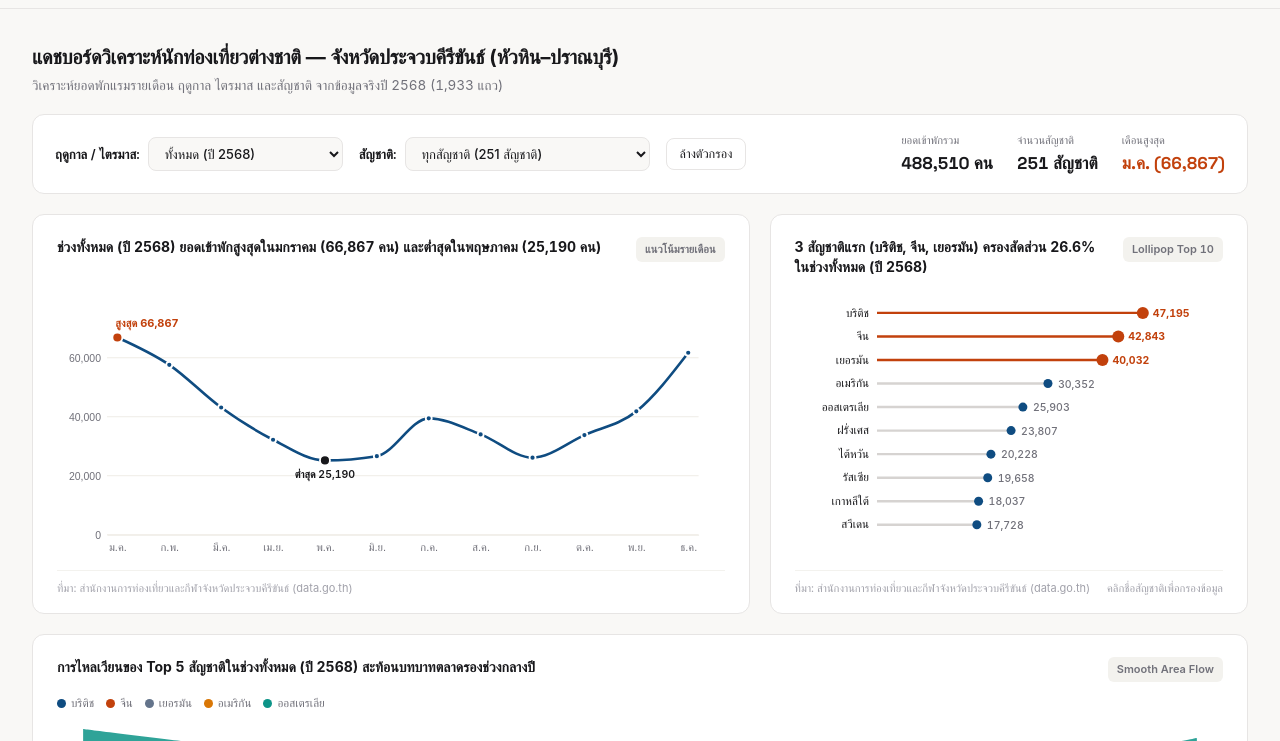
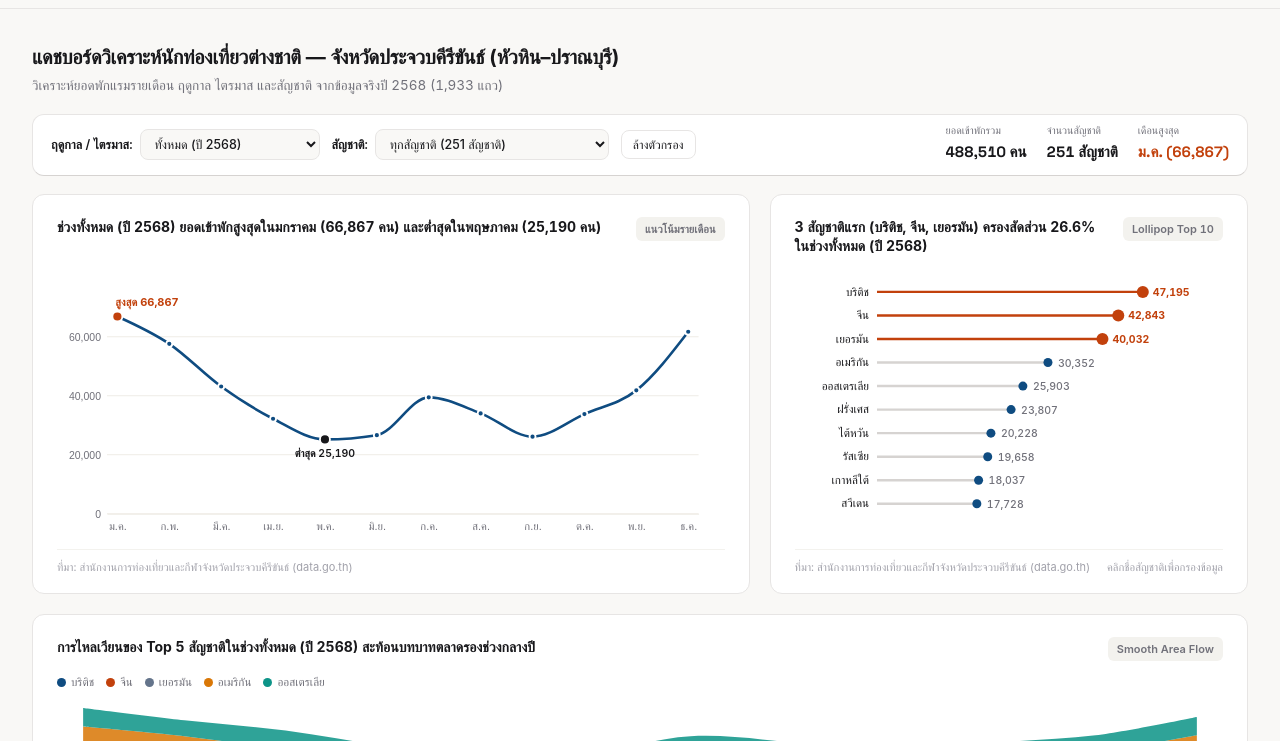
Before and after one commit to perawit222/data-story-portfolio, a plain HTML site: page index.html in a window 1280 px wide. Both pictures are taken after a click on the button "แดชบอร์ดผู้บริหาร". Shown: the part 59-800 px from the top of the page. Drawn offline with nearby package versions, Linux system fonts and the light colour scheme; a web font is replaced by a local one.

Commit message:
Fix Chapter 2/3 annotation placement (no line overlap) + Sticky compact filter bar

```diff
--- a/index.html
+++ b/index.html
@@ -476,33 +476,38 @@ window.TOURISM_DATA = [{"year":"2568","month":"มกราคม","monthIdx":0,
     }
 
     .filter-bar {
-      background: var(--surface);
+      position: sticky;
+      top: 68px;
+      z-index: 45;
+      background: rgba(255, 255, 255, 0.94);
+      backdrop-filter: blur(10px);
       border: 1px solid var(--border);
+      border-bottom: 1px solid var(--border-strong);
       border-radius: var(--radius);
-      padding: 16px 22px;
-      margin-bottom: 20px;
+      padding: 10px 18px;
+      margin-bottom: 18px;
       display: flex;
       align-items: center;
       justify-content: space-between;
       flex-wrap: wrap;
-      gap: 16px;
+      gap: 12px;
     }
 
     .filter-group {
       display: flex;
       align-items: center;
-      gap: 16px;
+      gap: 12px;
       flex-wrap: wrap;
     }
 
     .filter-item {
       display: flex;
       align-items: center;
-      gap: 8px;
+      gap: 7px;
     }
 
     .filter-item label {
-      font-size: 13px;
+      font-size: 12.5px;
       font-weight: 600;
       color: var(--ink);
       white-space: nowrap;
@@ -510,14 +515,14 @@ window.TOURISM_DATA = [{"year":"2568","month":"มกราคม","monthIdx":0,
 
     .filter-select {
       font-family: inherit;
-      font-size: 13px;
+      font-size: 12.5px;
       font-weight: 500;
-      padding: 7px 12px;
+      padding: 6px 10px;
       border: 1px solid var(--border);
       border-radius: 8px;
       background: var(--bg);
       color: var(--ink);
-      min-width: 195px;
+      min-width: 175px;
       cursor: pointer;
     }
 
@@ -528,9 +533,9 @@ window.TOURISM_DATA = [{"year":"2568","month":"มกราคม","monthIdx":0,
       border: 1px solid var(--border);
       color: var(--ink);
       font-family: inherit;
-      font-size: 12.5px;
+      font-size: 12px;
       font-weight: 500;
-      padding: 7px 13px;
+      padding: 6px 11px;
       border-radius: 8px;
       cursor: pointer;
     }
@@ -539,18 +544,19 @@ window.TOURISM_DATA = [{"year":"2568","month":"มกราคม","monthIdx":0,
 
     .kpi-strip {
       display: flex;
-      gap: 24px;
+      gap: 20px;
       flex-wrap: wrap;
     }
 
     .kpi-mini span {
       display: block;
-      font-size: 11px;
+      font-size: 10.5px;
       color: var(--muted);
+      line-height: 1.2;
     }
 
     .kpi-mini strong {
-      font-size: 17px;
+      font-size: 15px;
       font-weight: 700;
       color: var(--ink);
     }
@@ -1236,7 +1242,7 @@ window.TOURISM_DATA = [{"year":"2568","month":"มกราคม","monthIdx":0,
           .attr('orient', 'auto')
           .append('path').attr('d', 'M0,-5L10,0L0,5').attr('fill', OCEAN);
 
-        const margin = { top: 28, right: 32, bottom: step === 1 ? 92 : 36, left: 56 };
+        const margin = { top: 28, right: step === 2 ? 66 : 32, bottom: step === 1 ? 92 : 36, left: 56 };
         const iw = W - margin.left - margin.right;
         const ih = H - margin.top - margin.bottom;
         const g = svg.append('g').attr('transform', `translate(${margin.left},${margin.top})`);
@@ -1339,17 +1345,23 @@ window.TOURISM_DATA = [{"year":"2568","month":"มกราคม","monthIdx":0,
               .attr('fill', TERRACOTTA).attr('font-size', 12).attr('font-weight', 700)
               .text('ธ.ค. 61,704');
           } else if (step === 1) {
-            // 1 crisp curved arrow pointing directly to May trough (25,190) in open whitespace above
+            // Place text in open upper area of Low Season box (Y = 53,000, centered) and curve arrow down to May (25,190)
+            const x1 = x('พ.ค.') - 14;
+            const x2 = x('ก.ย.') + 14;
+            const midX = (x1 + x2) / 2;
             const mx = x('พ.ค.'), my = y(25190);
+            const labelY = y(53000);
+
+            g.append('text')
+              .attr('x', midX).attr('y', labelY)
+              .attr('text-anchor', 'middle')
+              .attr('fill', TERRACOTTA).attr('font-size', 12).attr('font-weight', 700)
+              .text('ต่ำสุด พ.ค. 25,190 (-62.3%)');
+
             g.append('path')
-              .attr('d', `M ${mx + 56} ${my - 86} Q ${mx + 14} ${my - 58} ${mx + 4} ${my - 10}`)
+              .attr('d', `M ${midX - 24} ${labelY + 8} Q ${mx + 10} ${y(45000)} ${mx + 3} ${my - 10}`)
               .attr('fill', 'none').attr('stroke', TERRACOTTA).attr('stroke-width', 1.8)
               .attr('marker-end', 'url(#arrow-terracotta)');
-
-            g.append('text')
-              .attr('x', mx + 62).attr('y', my - 88)
-              .attr('fill', TERRACOTTA).attr('font-size', 12).attr('font-weight', 700)
-              .text('ต่ำสุด พ.ค. 25,190 (-62.3%)');
 
             // Inline sub-panel comparing British (-66.9%) & German (-75.9%) drop
             const subY = ih + 38;
@@ -1436,21 +1448,22 @@ window.TOURISM_DATA = [{"year":"2568","month":"มกราคม","monthIdx":0,
               .text(s.nat);
           });
 
-          // Direct Annotation 1: China Jul-Aug surge (4,988 / 4,591)
+          // Direct Annotation 1: China Jul-Aug surge placed in clear open space above (Y = 7,100)
           const cx = x('ก.ค.'), cy = y(4988);
+          const annY = y(7100);
           g.append('circle').attr('cx', cx).attr('cy', cy).attr('r', 5).attr('fill', TERRACOTTA).attr('stroke', '#FFF').attr('stroke-width', 2);
           g.append('path')
-            .attr('d', `M ${cx - 38} ${cy - 44} Q ${cx - 12} ${cy - 30} ${cx - 4} ${cy - 8}`)
+            .attr('d', `M ${cx} ${annY + 8} Q ${cx - 8} ${y(6050)} ${cx - 1} ${cy - 9}`)
             .attr('fill', 'none').attr('stroke', TERRACOTTA).attr('stroke-width', 1.6)
             .attr('marker-end', 'url(#arrow-terracotta)');
-          g.append('text').attr('x', cx - 42).attr('y', cy - 46).attr('text-anchor', 'end')
+          g.append('text').attr('x', cx).attr('y', annY).attr('text-anchor', 'middle')
             .attr('fill', TERRACOTTA).attr('font-size', 11.5).attr('font-weight', 700)
             .text('จีนพุ่ง ก.ค.–ส.ค. (4,988 / 4,591)');
 
-          // Direct Annotation 2: Australia stability (placed cleanly below line in open space)
+          // Direct Annotation 2: Australia stability (placed cleanly at bottom open space below all lines)
           const ax = x('มิ.ย.'), ay = y(2083);
           g.append('circle').attr('cx', ax).attr('cy', ay).attr('r', 4.5).attr('fill', AMBER).attr('stroke', '#FFF').attr('stroke-width', 2);
-          g.append('text').attr('x', ax).attr('y', ih - 12).attr('text-anchor', 'middle')
+          g.append('text').attr('x', ax).attr('y', ih - 8).attr('text-anchor', 'middle')
             .attr('fill', '#B45309').attr('font-size', 11).attr('font-weight', 700)
             .text('ออสเตรเลียเสถียรตลอดปี (1,798–2,519/เดือน)');
 
```
